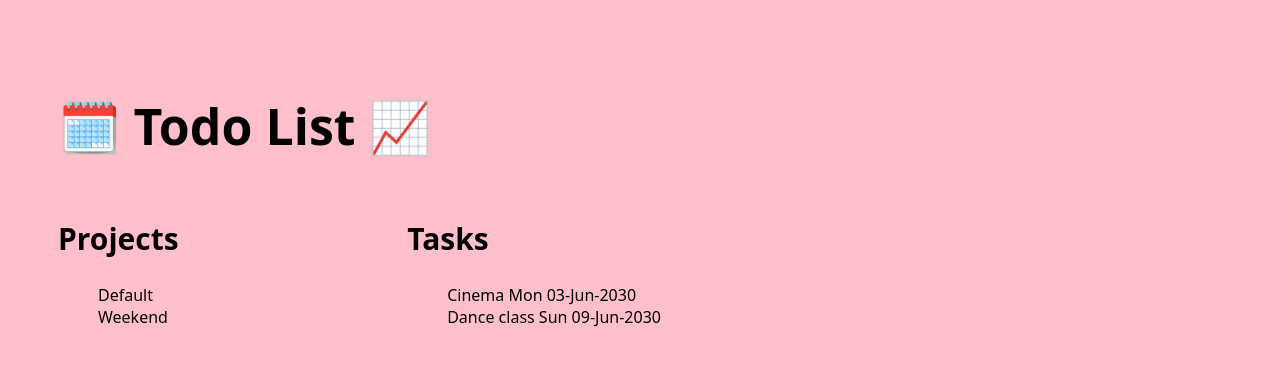
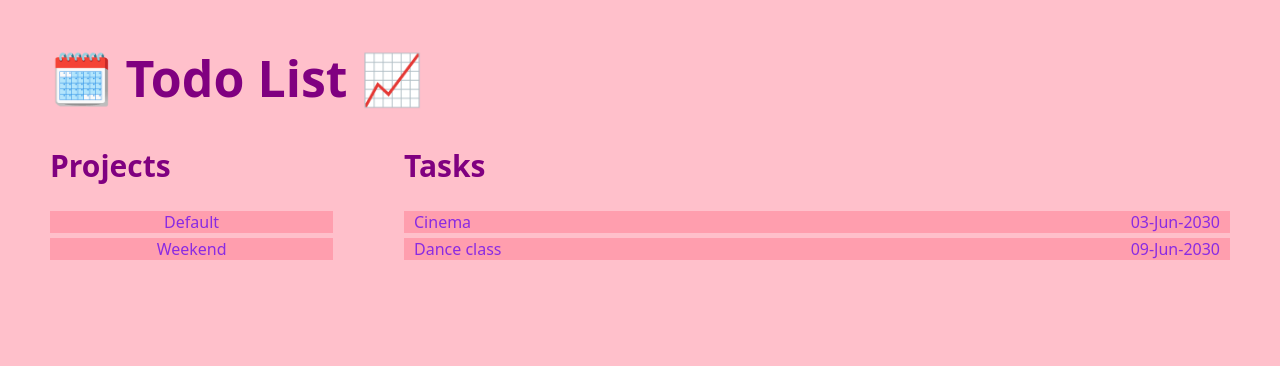
Before and after one commit to AnyueWang/odin_todo_list, a website built with webpack: page src/index.html in a window 1280 px wide. Built offline with nearby package versions, Linux system fonts and the light colour scheme; a web font is replaced by a local one.

Commit message:
add style to list

```diff
--- a/src/index.js
+++ b/src/index.js
@@ -44,12 +44,23 @@ const ulTodos = document.querySelector("#todo-list")
 
 projects.getProjectList().forEach(eachProject => {
     const newLi = document.createElement("li")
-    newLi.textContent = `${eachProject.title}`
+    const newAnchor = document.createElement('a')
+    newAnchor.textContent = `${eachProject.title}`
+    newAnchor.classList.add('project-nav')
+    newLi.appendChild(newAnchor)
     ulProjects.appendChild(newLi)
 })
 
 todos.getTodoList().forEach(eachTodo => {
     const newLi = document.createElement("li")
-    newLi.textContent = `${eachTodo.title} ${format(eachTodo.dueDate, 'EEE dd-MMM-yyyy')}`
+    const newAnchor = document.createElement('div')
+    const title = document.createElement('div')
+    const date = document.createElement('div')
+    title.textContent = eachTodo.title
+    date.textContent = format(eachTodo.dueDate, 'dd-MMM-yyyy')
+    newAnchor.appendChild(title)
+    newAnchor.appendChild(date)
+    newAnchor.classList.add('task-nav')
+    newLi.appendChild(newAnchor)
     ulTodos.appendChild(newLi)
 })
--- a/src/styles.css
+++ b/src/styles.css
@@ -5,10 +5,22 @@
     font-style: normal;
   }
 
+:root {
+    --font-family: 'MyFont', system-ui, -apple-system, BlinkMacSystemFont, 'Segoe UI', Roboto, Oxygen, Ubuntu, Cantarell, 'Open Sans', 'Helvetica Neue', sans-serif;
+    --heading-color: purple;
+    --titles-color: blueviolet;
+    --backgound-color: pink;
+    --list-background-color: rgb(255, 158, 174);
+    --hover-color: red;
+    --hover-background-color: paleturquoise;
+}
+
 body {
-    background-color: pink;
-    padding: 50px;
-    font-family: 'MyFont', system-ui, -apple-system, BlinkMacSystemFont, 'Segoe UI', Roboto, Oxygen, Ubuntu, Cantarell, 'Open Sans', 'Helvetica Neue', sans-serif;
+    background-color: var(--backgound-color);
+    padding: 10px 50px;
+    font-family: var(--font-family);
+    color: var(--heading-color);
+    margin: 0;
 }
 
 h1 {
@@ -17,17 +29,70 @@ h1 {
 
 h2 {
     font-size: 30px;
+    margin-top: 0;
 }
 
 #content {
     display: flex;
     flex-direction: row;
+    margin: 0;
+}
+
+ul {
+    padding: 0;
+    display: flex;
+    flex-direction: column;
+    gap: 5px;
 }
 
 li {
     list-style-type: none;
+    padding: 0;
+}
+
+a {
+    padding: 0;
 }
 
 #project {
     width: 30%;
 }
+
+#todo {
+    width: 70%;
+}
+
+.project-nav {
+    color: var(--titles-color);
+    font-size: 16px;
+    font-family: var(--font-family);
+    background-color: var(--list-background-color);
+    border: 0;
+    display: block;
+    width: 80%;
+    text-align: center;
+}
+
+.project-nav:hover {
+    color: var(--hover-color);
+    background-color: var(--hover-background-color);
+}
+
+.task-nav {
+    color: var(--titles-color);
+    font-size: 16px;
+    font-family: var(--font-family);
+    background-color: var(--list-background-color);
+    border: 0;
+    display: flex;
+    width: 100%;
+    justify-content: space-between;
+    box-sizing: border-box;
+    padding-left: 10px;
+    padding-right: 10px;
+}
+
+.task-nav:hover {
+    color: var(--hover-color);
+    background-color: var(--hover-background-color);
+}
--- a/webpack.config.js
+++ b/webpack.config.js
@@ -2,12 +2,16 @@ const HtmlWebpackPlugin = require('html-webpack-plugin')
 const path = require('path');
 
 module.exports = {
+    mode: 'development',
     entry: './src/index.js',
     output: {
         path: path.resolve(__dirname, 'dist'),
         filename: 'bundle.js',
     },
     plugins: [new HtmlWebpackPlugin({ template: './src/index.html' })],
+    devServer: {
+        static: './dist'
+    },
     module: {
         rules: [
             {
```
Also changed, not shown: package.json (+5 -2 lines), dist/bundle.js, dist/index.html, 1 other file.
